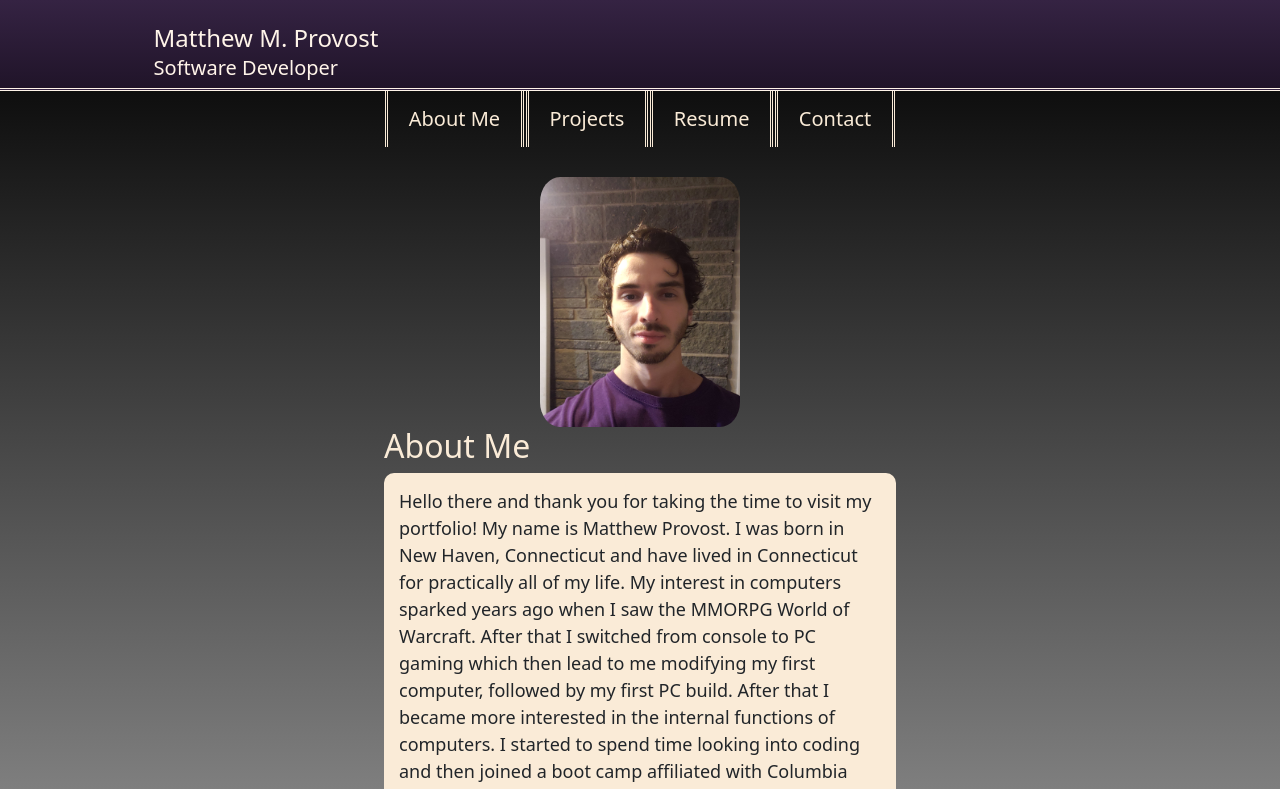
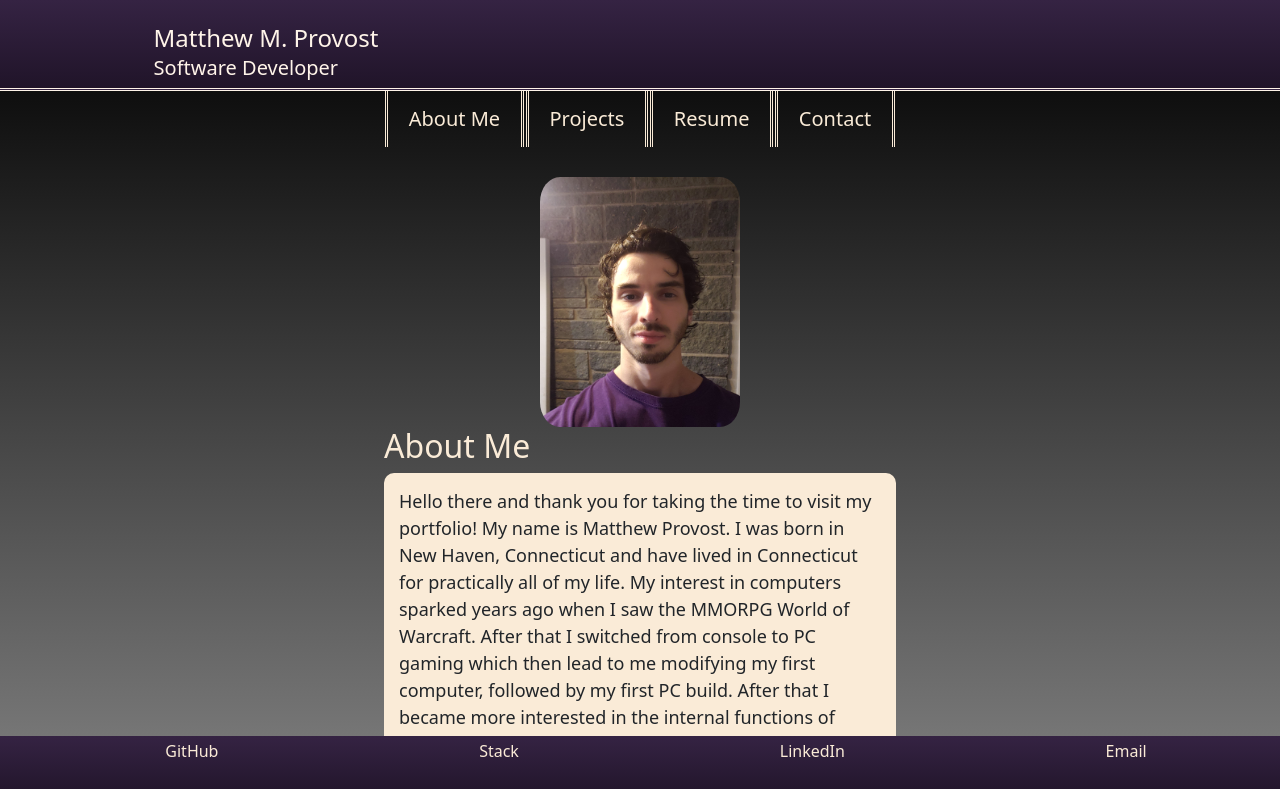
Before and after one commit to provostma21/Portfolio, a React (Create React App) app: page / in a window 1280 px wide. Shown: the top 789 px of the page. Built offline with nearby package versions, Linux system fonts and the light colour scheme; no server answers; some icons are missing.

Commit message:
styled footer component to bottom of page

```diff
--- a/src/components/Style/Footer.css
+++ b/src/components/Style/Footer.css
@@ -1,5 +1,11 @@
 .footer-container {
     background-image:linear-gradient(#352343, #201429);
+    position: fixed;
+    bottom: 0;
+    left: 0;
+    height: 8%;
+    width: 100%;
+    padding: 3px;
 }
 
 .footer-list {
```
